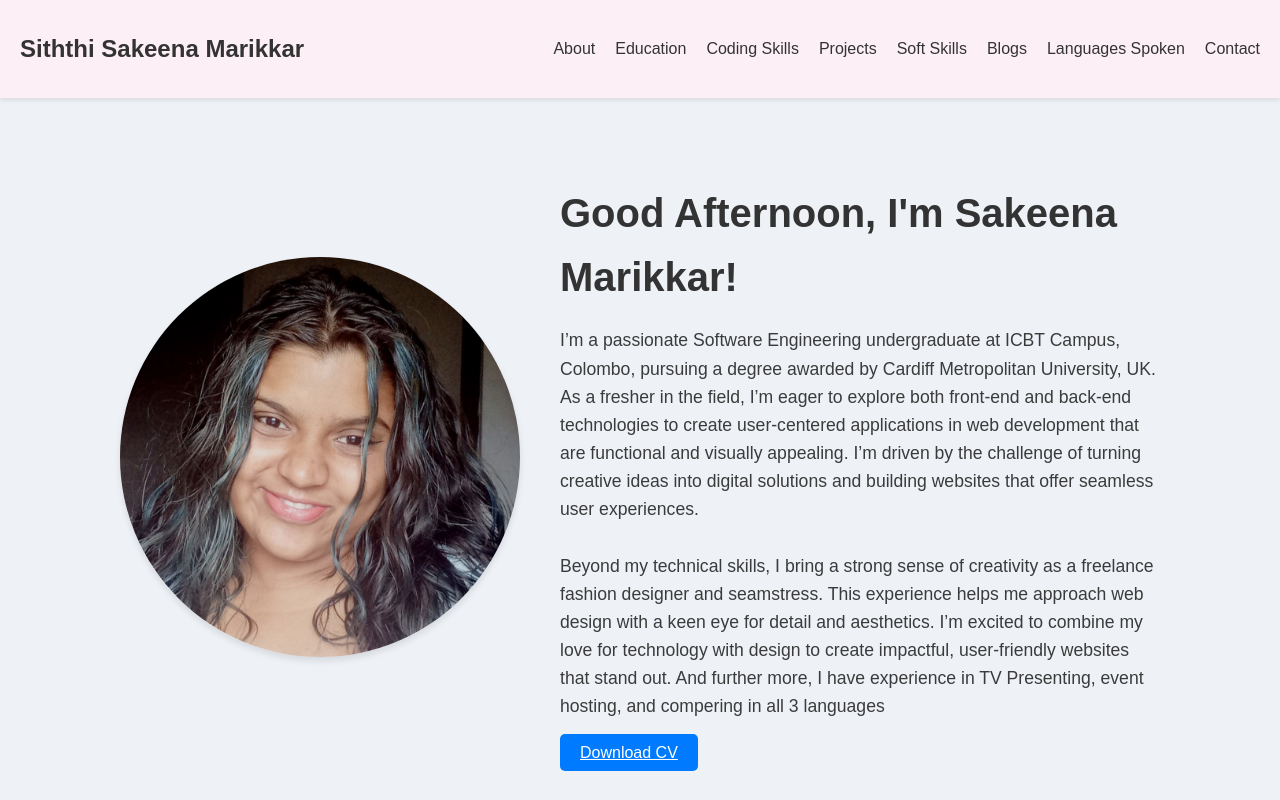
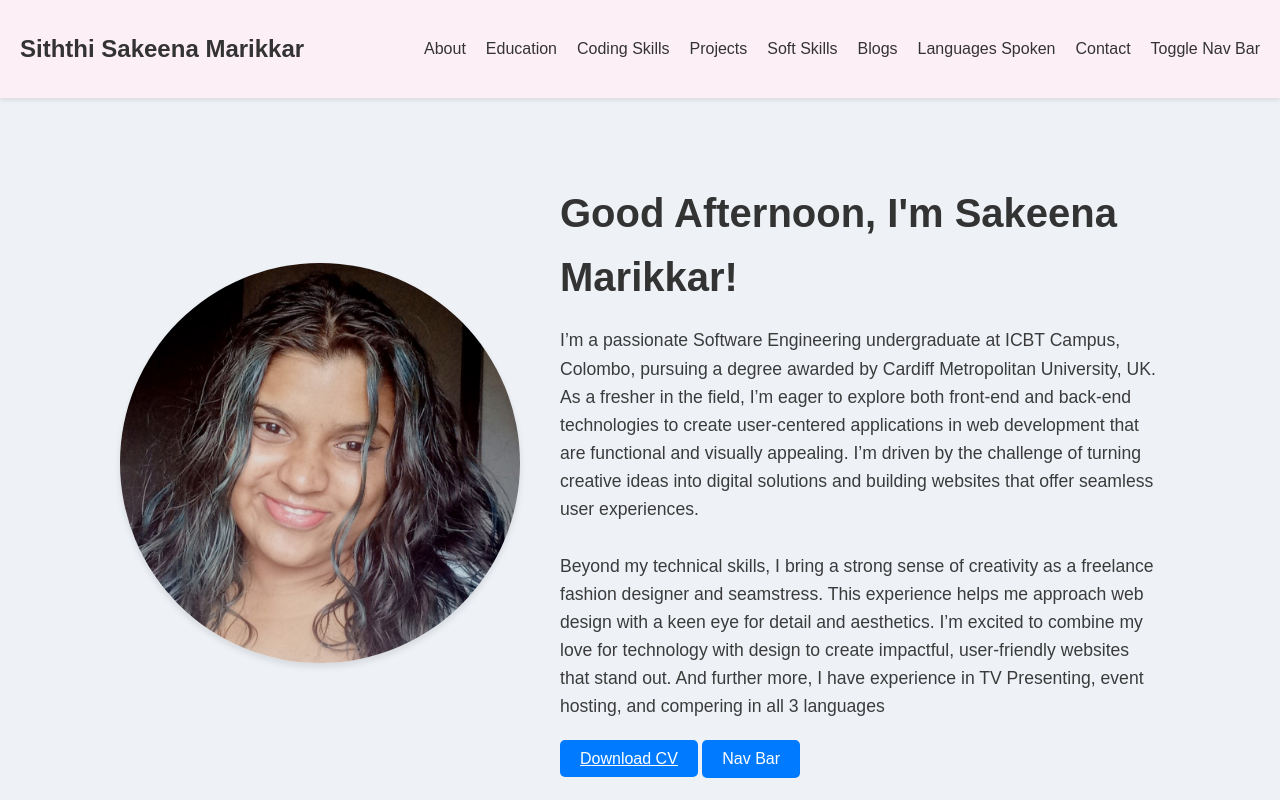
Before and after one commit to SakeenaMarikkar/Sakeena-Portfolio, a plain HTML site: page index.html in a window 1280 px wide. Shown: the top 800 px of the page. Drawn offline with Linux system fonts and the light colour scheme.

Commit message:
finalcommit

```diff
--- a/index.html
+++ b/index.html
@@ -11,7 +11,7 @@
 <body>
 
     <!-- Navbar -->
-    <nav class="navbar">
+    <nav class="navbar" id="navbar">
 
         <div class="logo">Siththi Sakeena Marikkar</div>
 
@@ -24,6 +24,7 @@
             <li><a href="#fashion">Blogs</a></li>
             <li><a href="#languages">Languages Spoken</a></li>
             <li><a href="#contact">Contact</a></li>
+            <li><a onclick="myFunction()">Toggle Nav Bar</a></li>
         </ul>
 
     </nav>
@@ -31,15 +32,18 @@
     <!-- About Section-->
 
     <section id="about" class="about-section">
+
         <div class="about-content">
             <img src="profilepic1.jpg" alt="Profile Picture" class="profile-pic">
             <div class="bio">
+
              <h1>Hi, This is Sakeena Marikkar </h1>
               <p>I’m a passionate Software Engineering undergraduate at ICBT Campus, Colombo, pursuing a degree awarded by Cardiff Metropolitan University, UK. As a fresher in the field, I’m eager to explore both front-end and back-end technologies to create user-centered applications  in web development that are functional and visually appealing. I’m driven by the challenge of turning creative ideas into digital solutions and building websites that offer seamless user experiences.
                 <br><br>
                 Beyond my technical skills, I bring a strong sense of creativity as a freelance fashion designer and seamstress. This experience helps me approach web design with a keen eye for detail and aesthetics. I’m excited to combine my love for technology with design to create impactful, user-friendly websites that stand out. And further more, I have experience in TV Presenting, event hosting, and compering in all 3 languages</p>
 
                 <a href="Siththi Sakeena marikkar_20241218_124048_0000.pdf" title="Download CV" class="button cta-button">Download CV</a>
+                <button onclick="myFunction()" class="button cta-button">Nav Bar</button><br>
             </div>
         </div>
     </section>
--- a/script.js
+++ b/script.js
@@ -84,3 +84,12 @@ window.addEventListener('scroll', () => {
     }
     lastScrollTop = scrollTop <= 0 ? 0 : scrollTop; // Avoid negative scrolling
 });
+
+function myFunction() {
+    var x = document.getElementById("navbar");
+    if (x.style.display === "none") {
+      x.style.display = "block";
+    } else {
+      x.style.display = "none";
+    }
+  }
```
